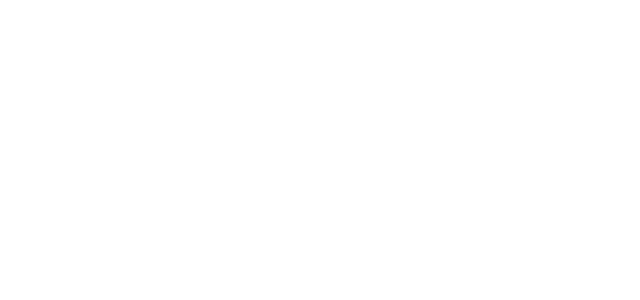
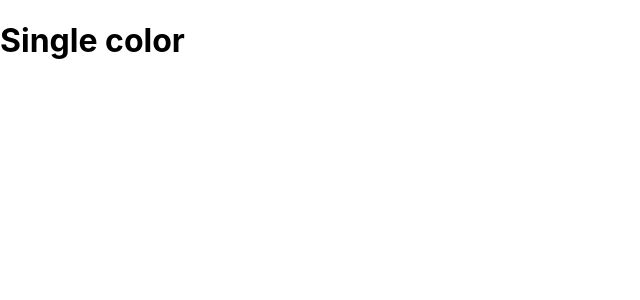
Before and after one commit to kimiakamrava/collage-app-frontend, a React (Create React App) app: page /palette/1/1 in a window 1280 px wide. Shown: the top 300 px of the page, without its empty margins (0-640 px from the left). Built offline with nearby package versions, Linux system fonts and the light colour scheme.

Commit message:
some more route struggles

```diff
--- a/src/App.js
+++ b/src/App.js
@@ -23,6 +23,7 @@
           (this.findPalette(routeProps.match.params.id)
           )} />
         )}/>
+        <Route exact path="/palette/:id/:colorId" render={() => <h1>Single color</h1>} />
 
 
       </Switch>
--- a/src/PaletteBox.js
+++ b/src/PaletteBox.js
@@ -1,6 +1,8 @@
 import React, { Component } from 'react'
+import "./PaletteBox.css";
 import {CopyToClipboard} from 'react-copy-to-clipboard';
-import "./PaletteBox.css";
+import { withRouter, Link } from "react-router-dom";
+
 
 class PaletteBox extends Component {
     constructor(props) {
@@ -33,7 +35,9 @@
              </div>
              <button className="copy-button">Copy</button>
              </div>
-             <span className="see-more">More</span>
+             <Link to='/palettes' onClick={e => e.stopPropagation()}>
+              <span className="see-more">Shades</span>
+             </Link>
             </div>
          </CopyToClipboard>
         )
```
